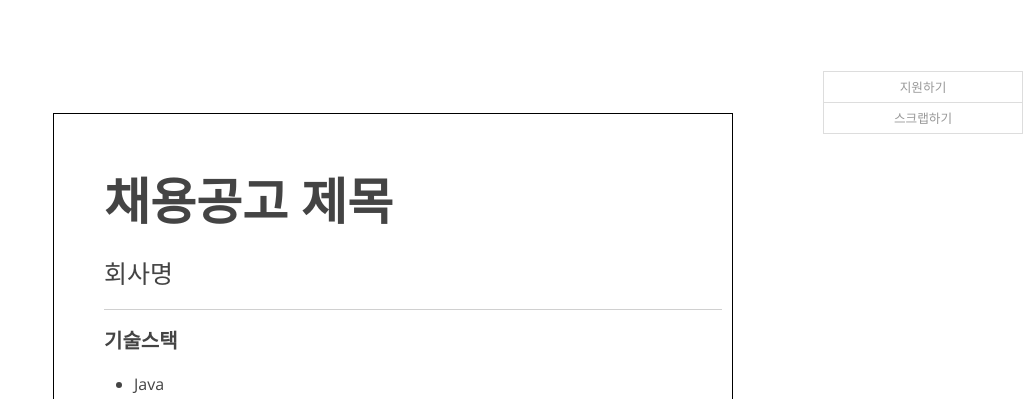
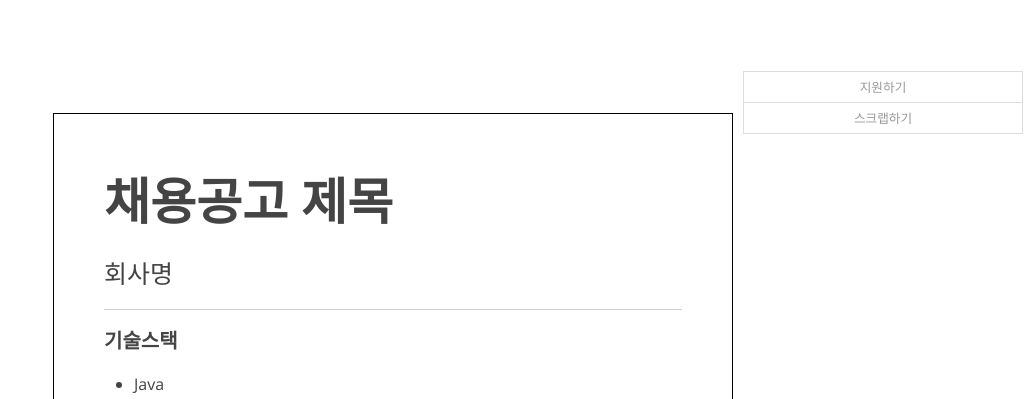
Before and after one commit to LeeOhyeon/PEOPLE119, a Java web app: page /hirepost/hirepostView.do in a window 1280 px wide. Shown: the part 87-486 px from the top of the page, without its empty margins (247-1280 px from the left). Run offline with Spring Boot 4, a stand-in JSP engine, Linux system fonts and the light colour scheme; some of the project's set-up classes (security, data sources, template engines, error pages and the like) are left out, and stand-ins take their place; some libraries are stand-ins or nearby versions.

Commit message:
quickmenu 크기조정 <jh>

```diff
--- a/GDJ41_people119_final/src/main/webapp/resources/assets/css/hirepostView.css
+++ b/GDJ41_people119_final/src/main/webapp/resources/assets/css/hirepostView.css
@@ -1,7 +1,7 @@
 div, ul, li {-webkit-box-sizing: border-box;-moz-box-sizing: border-box;box-sizing: border-box;padding:0;margin:0}
 a {text-decoration:none;}
 
-.quickmenu {position:absolute;width:200px;top:26%;margin-top:-50px;right:10px;background:#fff;}
+.quickmenu {position:absolute;width:280px;top:26%;margin-top:-50px;right:10px;background:#fff;}
 .quickmenu ul {position:relative;float:left;width:100%;display:inline-block;*display:inline;border:1px solid #ddd;}
 .quickmenu ul li {float:left;width:100%;border-bottom:1px solid #ddd;text-align:center;display:inline-block;*display:inline;}
 .quickmenu ul li a {position:relative;float:left;width:100%;height:30px;line-height:30px;text-align:center;color:#999;font-size:9.5pt;}
@@ -14,12 +14,12 @@ section{
 	padding-top: 200px;
 }
 
-.content{
+div.content{
 	position: relative;
 	min-height: 1000px;
-	width: 1400px;
+	width: 1303px;
 	border: 1px solid black;
-	padding: 50px 10px 50px 50px;
+	padding: 50px 50px 50px 50px;
 }
 .content ul{
 	margin-top: 0;
```
